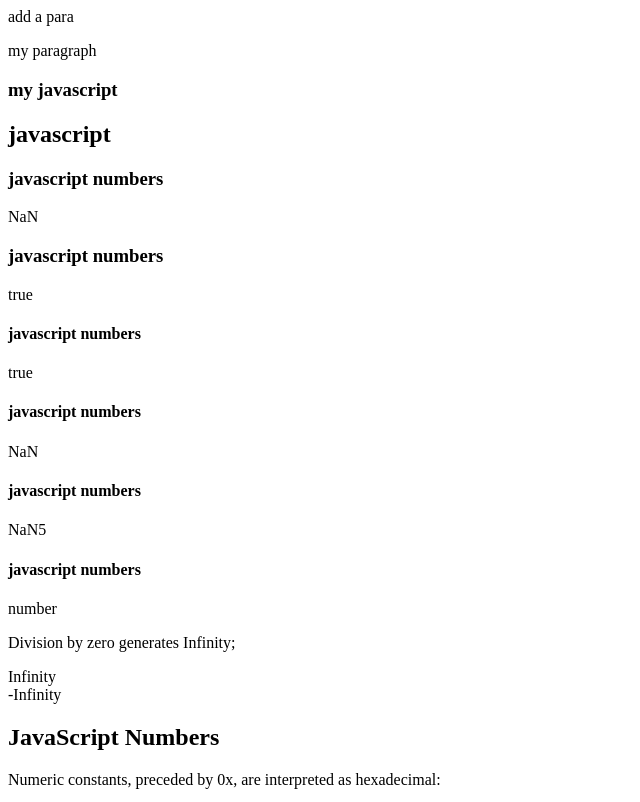
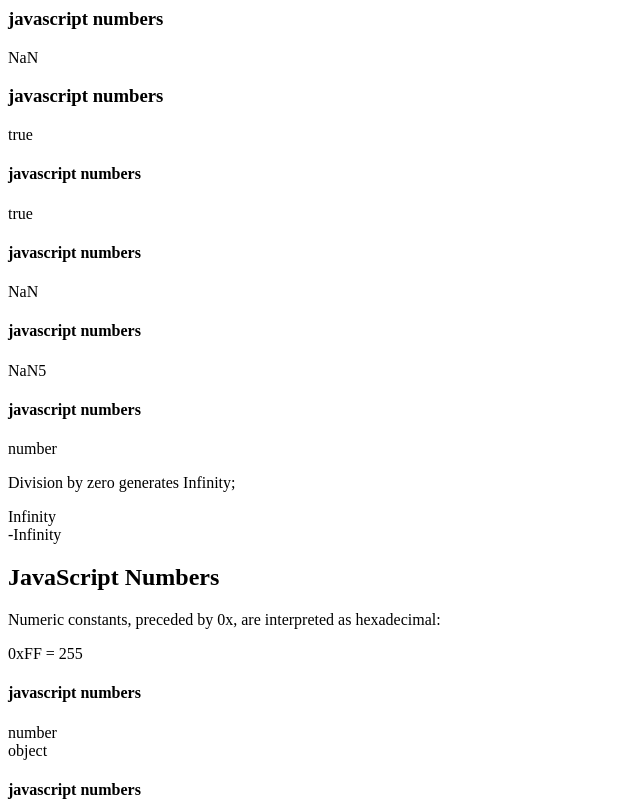
Before and after one commit to donlaiba535-ui/calculater, a plain HTML site: page index.html in a window 1280 px wide. Shown: the top 802 px of the page, without its empty margins (0-640 px from the left). Drawn offline with Linux system fonts and the light colour scheme.

Commit message:
Update index.html

```diff
--- a/index.html
+++ b/index.html
@@ -3,10 +3,7 @@
         <link  rel="stylesheet" href="index.css"></link>
     </head>
     <body>
-        <p>add a para</p>
-        <p>my paragraph</p>
-        <h3>my javascript</h3>
-        <h2>javascript</h2>
+
 <h3>javascript numbers</h3>
 <P id="Demo1"></P>
 <h3>javascript numbers</h3>
```
